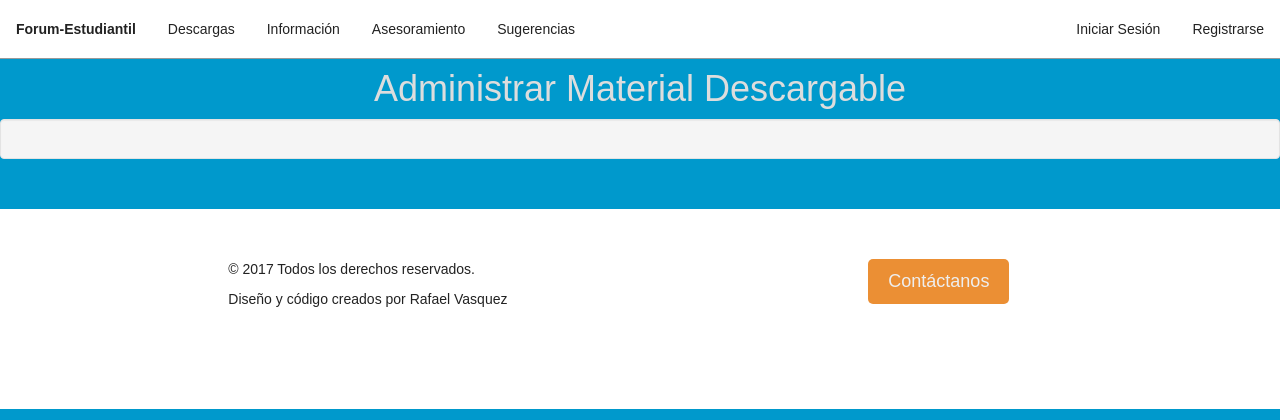
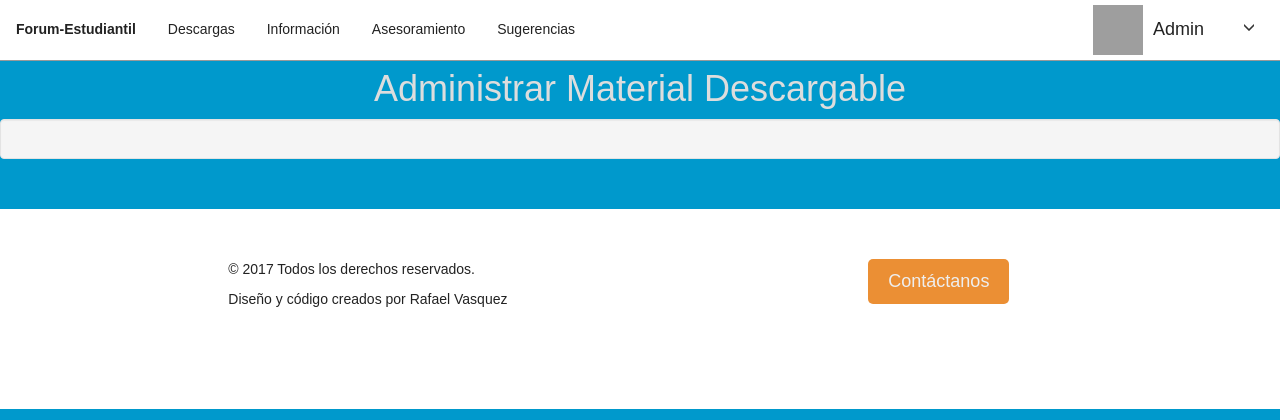
Before and after one commit to RmaxTwice/Reto2-Foro-Estudiantil, a Django app: page /administrar_descargas/ in a window 1280 px wide. Shown: the top 420 px of the page. Run offline with Django 3.2, Linux system fonts and the light colour scheme; some libraries are stand-ins or nearby versions; grey boxes are pictures that could not be loaded.

Commit message:
Agregando navegacion basica para usuario admin y vista de perfil

```diff
--- a/mysite/website/templates/website/administrar_descargas.html
+++ b/mysite/website/templates/website/administrar_descargas.html
@@ -1,4 +1,4 @@
-{% extends 'website/base.html' %}
+{% extends 'website/base_admin.html' %}
 {% load static %}
 {% block content %}
 
--- a/mysite/website/templates/website/administrar_informacion.html
+++ b/mysite/website/templates/website/administrar_informacion.html
@@ -1,4 +1,4 @@
-{% extends 'website/base.html' %}
+{% extends 'website/base_admin.html' %}
 {% load static %}
 {% block content %}
 
--- a/mysite/website/templates/website/administrar_solicitudes.html
+++ b/mysite/website/templates/website/administrar_solicitudes.html
@@ -1,4 +1,4 @@
-{% extends 'website/base.html' %}
+{% extends 'website/base_admin.html' %}
 {% load static %}
 {% block content %}
 
--- a/mysite/website/templates/website/base_admin.html
+++ b/mysite/website/templates/website/base_admin.html
@@ -39,13 +39,13 @@
                                 <a class="menu-link" href="#">Mi Perfil <span class="glyphicon glyphicon-user"></span></a>
                             </li>
                             <li>
-                                <a class="menu-link" href="#">Administrar Solicitudes <span class="glyphicon glyphicon-envelope"></span></a>
+                                <a class="menu-link" href="/administrar_solicitudes/">Administrar Solicitudes <span class="glyphicon glyphicon-envelope"></span></a>
                             </li>
                             <li>
-                                <a class="menu-link" href="#">Administrar Descargas <span class="glyphicon glyphicon-download-alt"></span></a>
+                                <a class="menu-link" href="/administrar_descargas/">Administrar Descargas <span class="glyphicon glyphicon-download-alt"></span></a>
                             </li>
                             <li>
-                                <a class="menu-link" href="#">Administrar Informaci&oacute;n <span class="glyphicon glyphicon-pencil"></span></a>
+                                <a class="menu-link" href="/administrar_informacion/">Administrar Informaci&oacute;n <span class="glyphicon glyphicon-pencil"></span></a>
                             </li>
                             <li>
                                 <a class="menu-link" href="/">Cerrar Sesi&oacute;n <span class="glyphicon glyphicon-log-out"></span></a>
--- a/mysite/website/templates/website/base_usuario.html
+++ b/mysite/website/templates/website/base_usuario.html
@@ -35,7 +35,7 @@
                             <span class="glyphicon glyphicon-menu-down"></span>
                         </button>
                         <ul class="dropdown-menu">
-                            <li><a class="menu-link" href="#">Mi Perfil <span class="glyphicon glyphicon-user"></span></a></li>
+                            <li><a class="menu-link" href="/perfil">Mi Perfil <span class="glyphicon glyphicon-user"></span></a></li>
                             <li><a class="menu-link" href="/">Cerrar Sesi&oacute;n <span class="glyphicon glyphicon-log-out"></span></a></li>
                         </ul>
                     </div>
--- a/mysite/website/templates/website/informacion.html
+++ b/mysite/website/templates/website/informacion.html
@@ -1,4 +1,4 @@
-{% extends 'website/base.html' %}
+{% extends 'website/base_usuario.html' %}
 {% load static %}
 {% block content %}
 
--- a/mysite/website/templates/website/pedir_asesoria.html
+++ b/mysite/website/templates/website/pedir_asesoria.html
@@ -1,4 +1,4 @@
-{% extends 'website/base.html' %}
+{% extends 'website/base_usuario.html' %}
 {% load static %}
 {% block content %}
 
--- a/mysite/website/templates/website/sugerencia.html
+++ b/mysite/website/templates/website/sugerencia.html
@@ -1,4 +1,4 @@
-{% extends 'website/base.html' %}
+{% extends 'website/base_usuario.html' %}
 {% load static %}
 {% block content %}
 
--- a/mysite/website/urls.py
+++ b/mysite/website/urls.py
@@ -6,6 +6,7 @@ urlpatterns = [
     url(r'^$', views.index, name='index'),
     url(r'^registrar/$', views.registrar, name='registrar'),
     url(r'^indexu/$', views.logmein, name='logmein'),
+    url(r'^perfil/$', views.perfil, name='perfil'),
     url(r'^indexa/$', views.adminview, name='adminbasic'),
     url(r'^descargas/$', views.descargas, name='descargas'),
     url(r'^informacion/$', views.informacion, name='informacion'),
--- a/mysite/website/views.py
+++ b/mysite/website/views.py
@@ -34,6 +34,9 @@ def informacion(request):
 def pedir_asesoria(request):
 	return render(request, 'website/pedir_asesoria.html')
 
+def perfil(request):
+	return render(request, 'website/perfil.html')
+
 def sugerencia(request):
 	return render(request, 'website/sugerencia.html')
 
```
Also changed, not shown: mysite/website/templates/website/perfil.html (added, +13 -0 lines).
